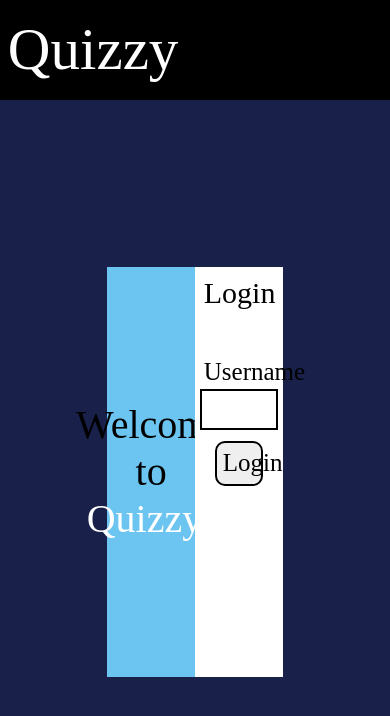
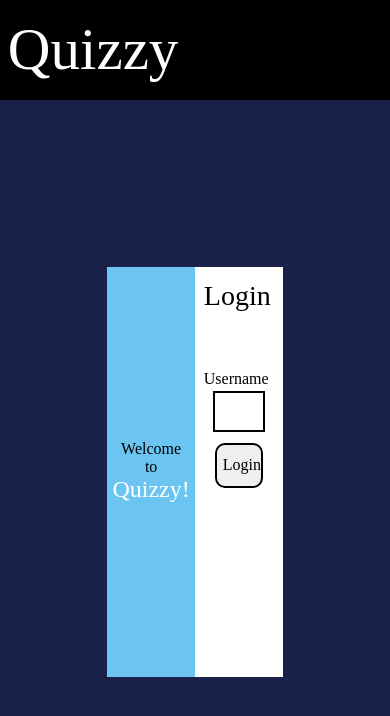
Before and after one commit to AbhilashJN/quizzy-fe-web, a React (Create React App) app: page / in a window 390 px wide. Both pictures are taken after a click on the button "Play Again". Shown: the top 716 px of the page. Built offline with nearby package versions, Linux system fonts and the light colour scheme; no server answers.

Commit message:
Made the first page responsive

```diff
--- a/src/components/LoginCard/index.js
+++ b/src/components/LoginCard/index.js
@@ -8,7 +8,7 @@ class LoginCard extends React.Component {
     return (
       <div className="login-card">
         <div className="left-column">
-          <span>Welcome</span> <span>to</span><span className="white"> Quizzy!</span>
+          <span>Welcome</span> <span>to</span><span className="quizzy"> Quizzy!</span>
         </div>
         <div className="right-column">
           <p className="card-title">Login</p>
--- a/src/components/LoginCard/loginCard.css
+++ b/src/components/LoginCard/loginCard.css
@@ -14,7 +14,7 @@
     justify-content: center;
     align-items: center;
     width:50%;
-    font-size:40px;
+    font-size:2em;
     font-family: 'HelveticaNeue-CondensedBold'
 }
 
@@ -27,8 +27,9 @@
     width:50%;
 }
 
-.white{
-    color:white
+.quizzy{
+    color:white;
+    font-size:2.2em
 }
 
 .card-title{
@@ -37,6 +38,20 @@
     width:80%;
     font-family:'HelveticaNeue-CondensedBold';
     justify-content: flex-start;
-    font-size:30px;
-    margin:10%;
+    font-size:1.75em;
+    margin:15%;
 }
+  @media screen and (max-width:400px){
+    .quizzy{
+        color:white;
+        font-size:1.5em
+    }
+
+  }
+
+  @media screen and (max-width:850px){
+    .left-column{
+        font-size:1em
+    }
+
+  }
--- a/src/components/LoginField/loginField.css
+++ b/src/components/LoginField/loginField.css
@@ -14,7 +14,7 @@
     width:80%;
     justify-content: flex-start;
     font-family: 'HelveticaNeue-CondensedBold';
-    font-size:25px;
+    font-size:1.8em;
     margin:2% 5%
 }
 .login-input{
@@ -36,3 +36,16 @@
     font-size :25px;
     font-family: 'HelveticaNeue-CondensedBold';
 }
+
+
+@media screen and (max-width:400px){
+    .login-input{
+        width:50%
+    }
+    .label-login{
+        font-size:1em
+    }
+    .login-btn{
+        font-size:1em
+    }
+  }
--- a/src/components/QuizPage/quizPage.css
+++ b/src/components/QuizPage/quizPage.css
@@ -39,5 +39,14 @@
     height:70px;
     border:2px solid black;
     font-size:20px;
-    border-radius:20px
+    border-radius:20px;
+    font-family: 'HelveticaNeue-CondensedBold'
 }
+
+
+@media screen and (max-width:600px){
+    .calc-btn{
+        font-size:0.75em
+    }
+
+  }
--- a/src/components/ScoreBoard/index.js
+++ b/src/components/ScoreBoard/index.js
@@ -33,7 +33,10 @@ class ScoreBoard extends React.Component {
         <p className="your-score-text">Your score</p>
         <p className="your-score-score"><span className="current-score">{this.props.score}</span>/{this.props.maxScore}</p>
         <div className="score-main-row">
-          <div className="leader-board">{scoreRowsArray}</div>
+          <div className="leader-board">
+            <p>Leaderboard</p>
+            {scoreRowsArray}
+          </div>
         </div>
         <button className="play-again-btn" type="button" onClick={() => { this.props.resetGame(); }}>Play Again</button>
       </div>
--- a/src/components/ScoreBoard/scoreBoard.css
+++ b/src/components/ScoreBoard/scoreBoard.css
@@ -4,7 +4,7 @@
      flex-direction: column;
      /* height:100vw; */
      padding-bottom:5%;
-    background-color:pink;
+    /* background-color:pink; */
 }
 
 
@@ -13,7 +13,7 @@
     flex-direction:row;
 
     color:orange;
-    background-color:green;
+    /* background-color:green; */
     font-family: 'HelveticaNeue-CondensedBold';
     font-size:1.5em;
     padding-left:5%;
@@ -25,7 +25,7 @@
     display: flex;
     flex-direction:row;
     align-items:baseline;
-    background-color:grey;
+    /* background-color:grey; */
     margin-top:0px;
     padding-left:5%;
     font-size: 2em;
@@ -52,13 +52,19 @@
     flex-direction:column;
     justify-content: space-between;
     width:60%;
-    margin-bottom:5%
+    margin-bottom:5%;
+    align-items: center;
+    /* background-color:red; */
+    font-family: 'HelveticaNeue-CondensedBold';
+    font-size:2em;
+    margin-bottom:3%;
 }
 
 .score-main-row{
-    background-color:orange;
+    /* background-color:orange; */
     display:flex;
     flex-direction: row;
     justify-content: center;
-    align-items:center
+    align-items:center;
+    margin-top:0
 }
--- a/src/components/ScoreRow/scoreRow.css
+++ b/src/components/ScoreRow/scoreRow.css
@@ -1,15 +1,13 @@
-
-
-
 .score-row{
     display:flex;
     flex-direction: row;
     border:2px solid black;
     background-color:#56BAE1;
+    width:100%;
     color:white;
     margin: 2%;
-    font-size:1.7em;
-    padding:2%;
+    /* font-size:1.7em; */
+    padding:1% 3%;
     font-family: 'HelveticaNeue-CondensedBold';
     justify-content: space-between
 }
```
